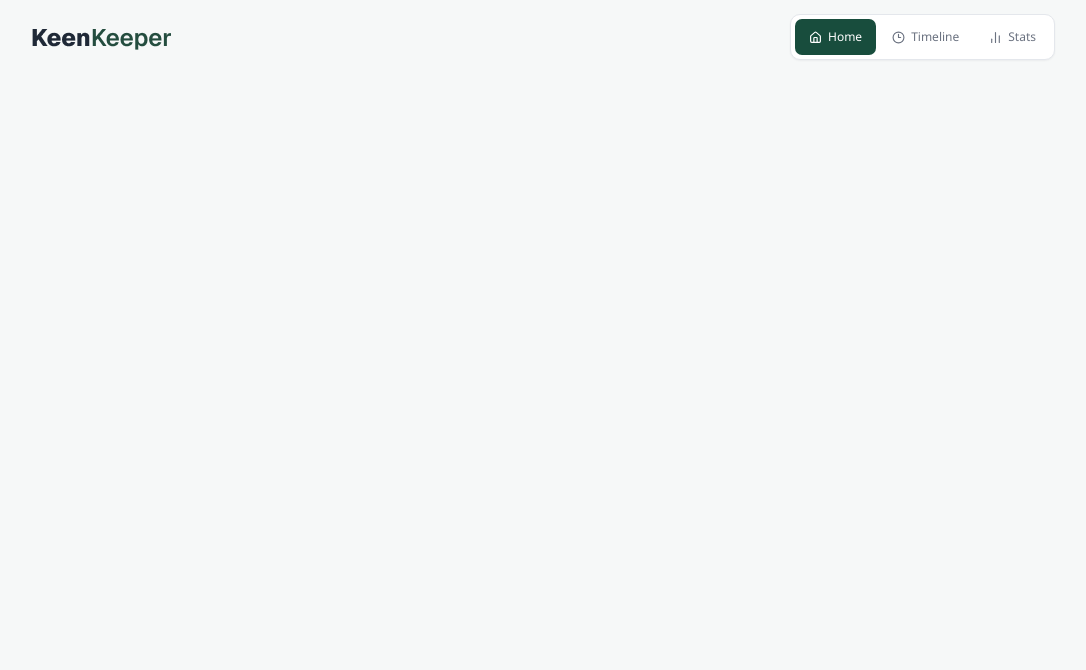
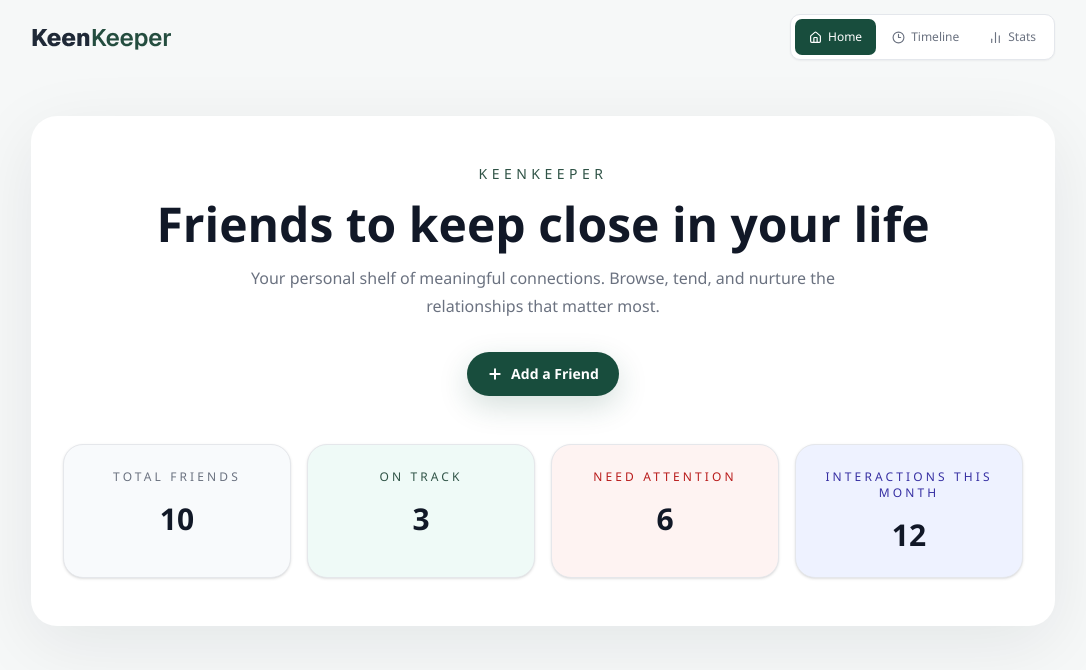
Before and after one commit to Omar-webcloud/KinKeeper, a Next.js app: page / in a window 1280 px wide. Shown: the top 670 px of the page, without its empty margins (97-1183 px from the left). Built offline with nearby package versions, Linux system fonts and the light colour scheme.

Commit message:
initial dashboard

```diff
--- a/src/app/page.js
+++ b/src/app/page.js
@@ -1,5 +1,5 @@
 import Image from "next/image";
-import { ChartNoAxesColumn, Clock3, House } from "lucide-react";
+import { ChartNoAxesColumn, Clock3, House, Plus } from "lucide-react";
 
 export default function Home() {
   return (
@@ -31,6 +31,42 @@ export default function Home() {
           </button>
         </nav>
       </div>
+
+      <section className="mx-auto mt-14 max-w-[1024px] rounded-[26px] bg-white px-8 py-12 shadow-[0_18px_70px_rgba(15,23,42,0.08)]">
+        <div className="text-center">
+          <p className="text-sm uppercase tracking-[0.32em] text-[#2f5346]">KeenKeeper</p>
+          <h1 className="mt-4 text-4xl font-semibold text-[#111827] sm:text-5xl">Friends to keep close in your life</h1>
+          <p className="mx-auto mt-4 max-w-[680px] text-base leading-7 text-[#6b7280]">
+            Your personal shelf of meaningful connections. Browse, tend, and nurture the relationships that matter most.
+          </p>
+          <button
+            type="button"
+            className="mx-auto mt-8 inline-flex items-center gap-2 rounded-full bg-[#184d3d] px-5 py-3 text-sm font-semibold text-white shadow-[0_10px_30px_rgba(24,77,61,0.18)] transition hover:bg-[#163d32]"
+          >
+            <Plus size={16} strokeWidth={3} />
+            Add a Friend
+          </button>
+        </div>
+
+        <div className="mt-12 grid gap-4 sm:grid-cols-2 lg:grid-cols-4">
+          <div className="rounded-[20px] border border-[#e5e7eb] bg-[#f8fafc] p-6 text-center shadow-sm">
+            <p className="text-xs uppercase tracking-[0.26em] text-[#6b7280]">Total Friends</p>
+            <p className="mt-4 text-3xl font-semibold text-[#111827]">10</p>
+          </div>
+          <div className="rounded-[20px] border border-[#e5e7eb] bg-[#effaf7] p-6 text-center shadow-sm">
+            <p className="text-xs uppercase tracking-[0.26em] text-[#2f5346]">On Track</p>
+            <p className="mt-4 text-3xl font-semibold text-[#111827]">3</p>
+          </div>
+          <div className="rounded-[20px] border border-[#e5e7eb] bg-[#fef3f2] p-6 text-center shadow-sm">
+            <p className="text-xs uppercase tracking-[0.26em] text-[#b91c1c]">Need Attention</p>
+            <p className="mt-4 text-3xl font-semibold text-[#111827]">6</p>
+          </div>
+          <div className="rounded-[20px] border border-[#e5e7eb] bg-[#eef2ff] p-6 text-center shadow-sm">
+            <p className="text-xs uppercase tracking-[0.26em] text-[#3730a3]">Interactions This Month</p>
+            <p className="mt-4 text-3xl font-semibold text-[#111827]">12</p>
+          </div>
+        </div>
+      </section>
     </main>
   );
 }
```
Also changed, not shown: 1 other file (tests, documents, lock files or other folders).
